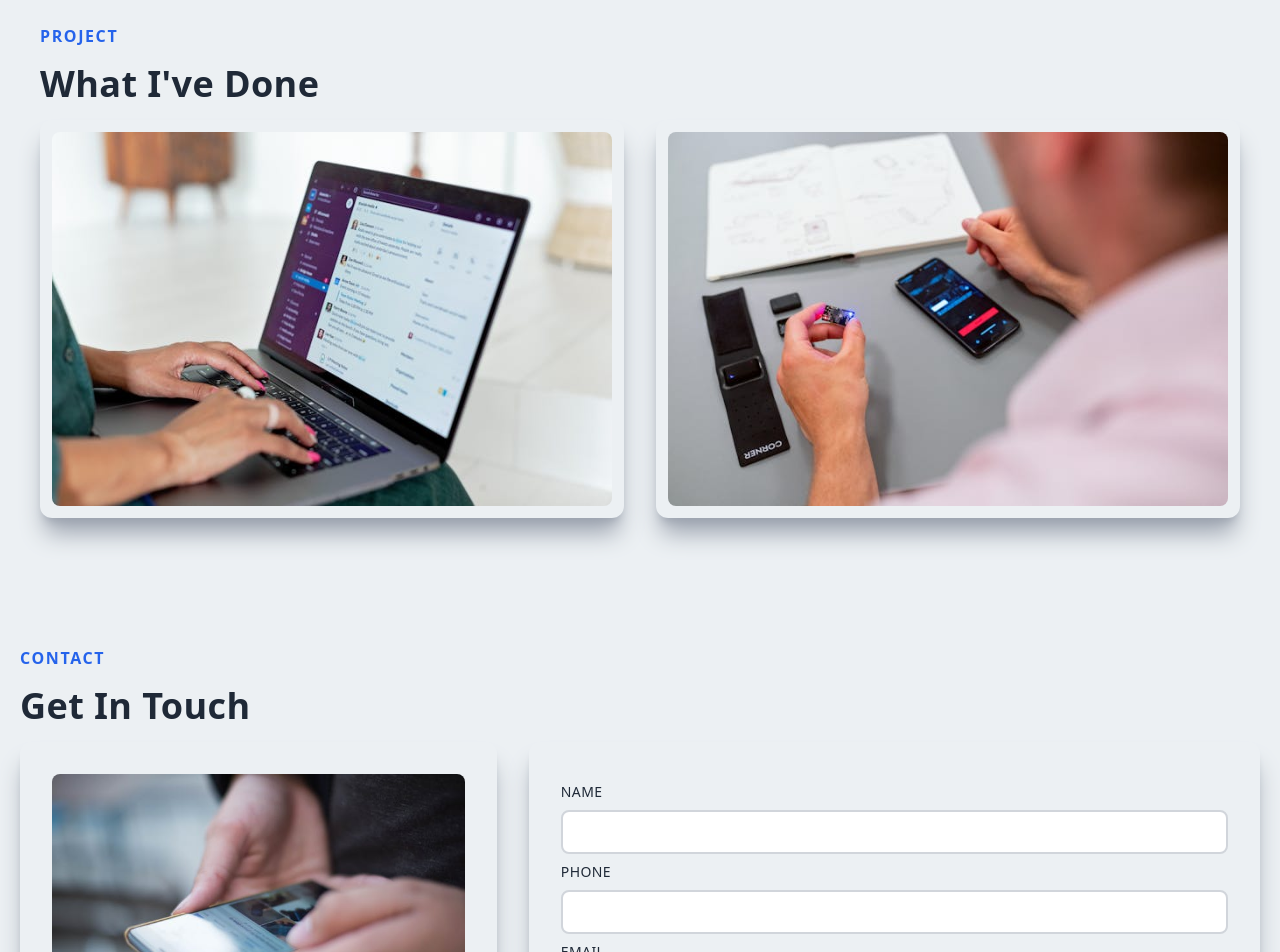
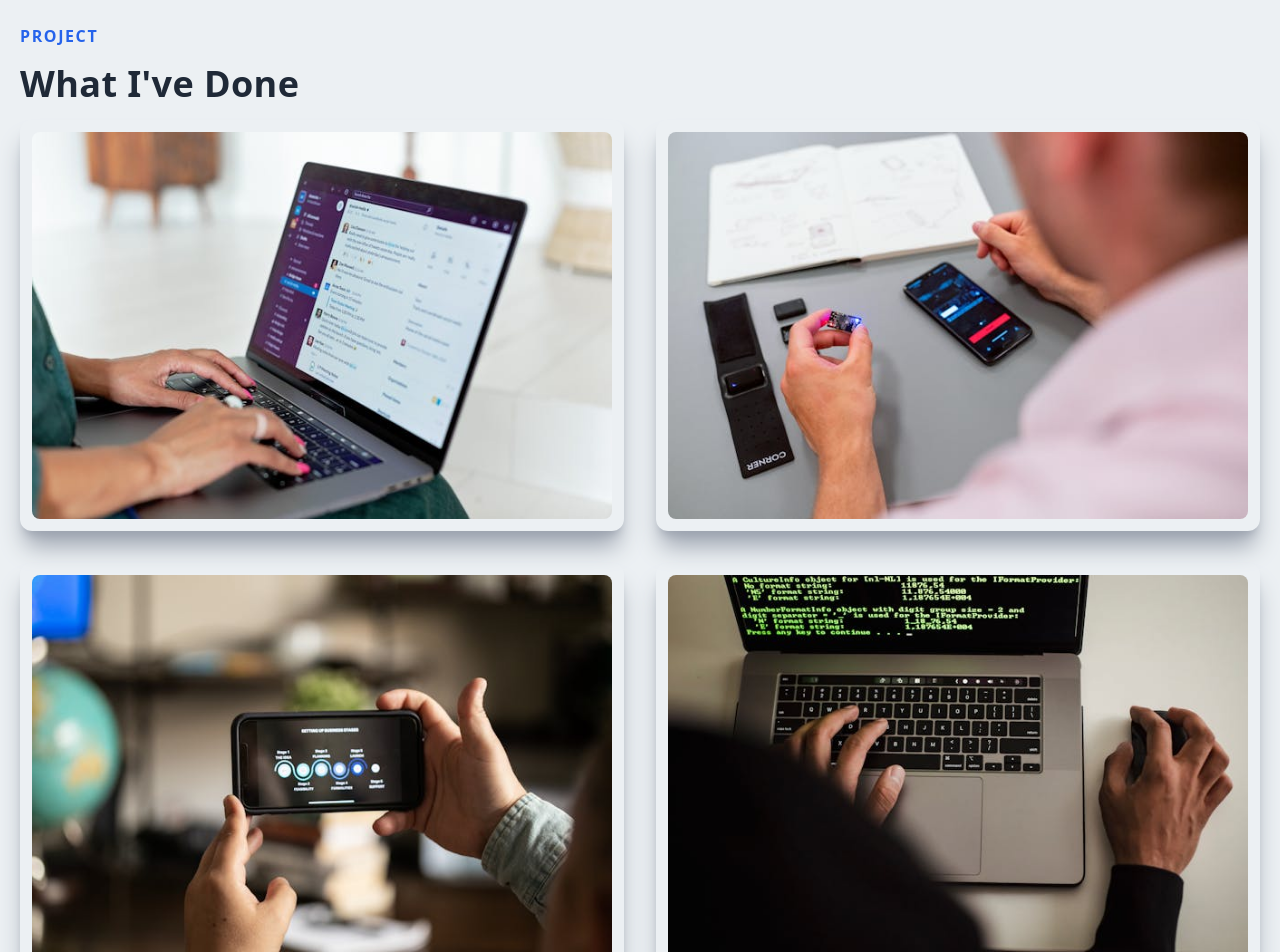
Before and after one commit to mrizkinm/portfolio-project, a Next.js app: page / in a window 1280 px wide. Shown: the part 2120-3072 px from the top of the page. Built offline with nearby package versions, Linux system fonts and the light colour scheme.

Commit message:
add project

```diff
--- a/components/project.jsx
+++ b/components/project.jsx
@@ -1,34 +1,17 @@
-import Image from 'next/image'
-import Link from 'next/link'
 import React from 'react'
+import ProjectItem from './projectItem'
 
 const Project = () => {
   return (
-    <div className="w-full">
-      <div className="max-w-[1240px] mx-auto px-5 py-16">
+    <div id="project" className="w-full px-5 py-16">
+      <div className="max-w-[1240px] mx-auto">
         <p className="uppercase tracking-widest text-blue-600 font-semibold">Project</p>
         <h2 className="py-4">What I've Done</h2>
         <div className="grid md:grid-cols-2 gap-8">
-          <div className="relative flex items-center justify-center h-auto w-full shadow-xl shadow-gray-400 rounded-xl p-3 group hover:bg-gradient-to-r from-blue-600 to-blue-300">
-            <Image className="rounded-lg group-hover:opacity-20" src="/assets/project1.jpg" alt="Image" width="600" height="400" />
-            <div className="hidden group-hover:block absolute top-[50%] left-[50%] translate-x-[-50%] translate-y-[-50%]">
-              <h3 className="text-2xl text-white tracking-wider text-center">Project 1</h3>
-              <p className="pb-4 text-white text-center">React JS</p>
-              <Link href="/">
-                <p className="text-center py-3 rounded-lg bg-white text-gray-700 font-bold text-lg cursor-pointer">More Info</p>
-              </Link>
-            </div>
-          </div>
-          <div className="relative flex items-center justify-center h-auto w-full shadow-xl shadow-gray-400 rounded-xl p-3 group hover:bg-gradient-to-r from-blue-600 to-blue-300">
-            <Image className="rounded-lg group-hover:opacity-20" src="/assets/project2.jpg" alt="Image" width="600" height="400" />
-            <div className="hidden group-hover:block absolute top-[50%] left-[50%] translate-x-[-50%] translate-y-[-50%]">
-              <h3 className="text-2xl text-white tracking-wider text-center">Project 2</h3>
-              <p className="pb-4 text-white text-center">React JS</p>
-              <Link href="/">
-                <p className="text-center py-3 rounded-lg bg-white text-gray-700 font-bold text-lg cursor-pointer">More Info</p>
-              </Link>
-            </div>
-          </div>
+          <ProjectItem title="Project 1" backgroundImg="/assets/project1.jpg" url="/project1" projectType="React JS" />
+          <ProjectItem title="Project 2" backgroundImg="/assets/project2.jpg" url="/project2" projectType="Next JS" />
+          <ProjectItem title="Project 3" backgroundImg="/assets/project3.jpg" url="/project3" projectType="Laravel" />
+          <ProjectItem title="Project 4" backgroundImg="/assets/project4.jpg" url="/project4" projectType="Codeigniter" />
         </div>
       </div>
     </div>
--- /dev/null
+++ b/components/projectItem.jsx
@@ -0,0 +1,20 @@
+import React from 'react'
+import Image from 'next/image'
+import Link from 'next/link'
+
+const ProjectItem = ({title, backgroundImg, url, projectType}) => {
+  return (
+    <div className="relative flex items-center justify-center h-auto w-full shadow-xl shadow-gray-400 rounded-xl p-3 group hover:bg-gradient-to-r from-blue-600 to-blue-300">
+      <Image className="rounded-lg group-hover:opacity-20" src={backgroundImg} alt="Image" width="600" height="400" />
+      <div className="hidden group-hover:block absolute top-[50%] left-[50%] translate-x-[-50%] translate-y-[-50%]">
+        <h3 className="text-2xl text-white tracking-wider text-center">{title}</h3>
+        <p className="pb-4 text-white text-center">{projectType}</p>
+        <Link href={url}>
+          <p className="text-center py-3 rounded-lg bg-white text-gray-700 font-bold text-lg cursor-pointer">More Info</p>
+        </Link>
+      </div>
+    </div>
+  )
+}
+
+export default ProjectItem
```
